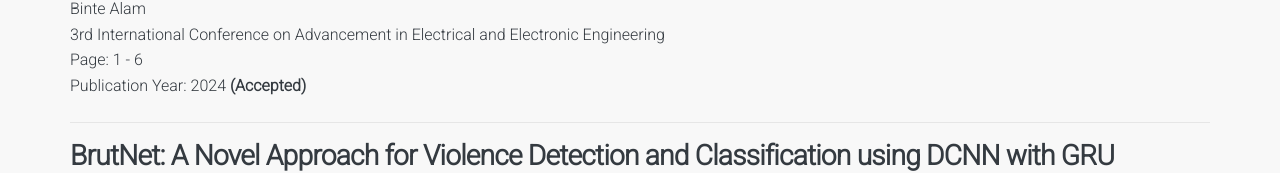
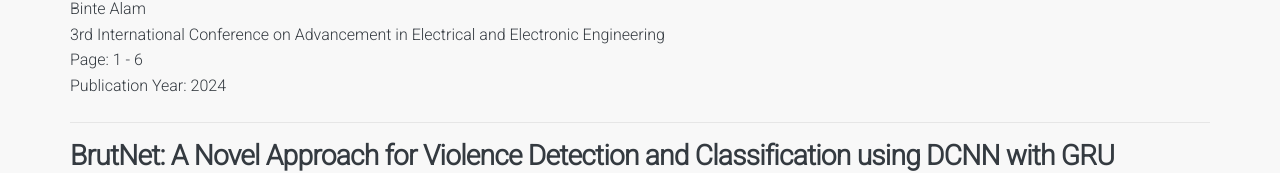
Before and after one commit to mahmudul-ai/mahmudul-ai.github.io, a plain HTML site: page publications.html in a window 1280 px wide. Shown: the part 436-609 px from the top of the page. Drawn offline with nearby package versions, Linux system fonts and the light colour scheme; some icons are missing.

Commit message:
pub update

```diff
--- a/publications.html
+++ b/publications.html
@@ -99,7 +99,7 @@
                                 3rd International Conference on Advancement in Electrical and Electronic Engineering<br>
                                 Page: 1 - 6<br>
                                 Publication Year: 2024
-                                <strong>(Accepted)</strong>
+                                <!-- <strong>(Accepted)</strong> -->
                             </p>
                         </div>
                     </li>
```
